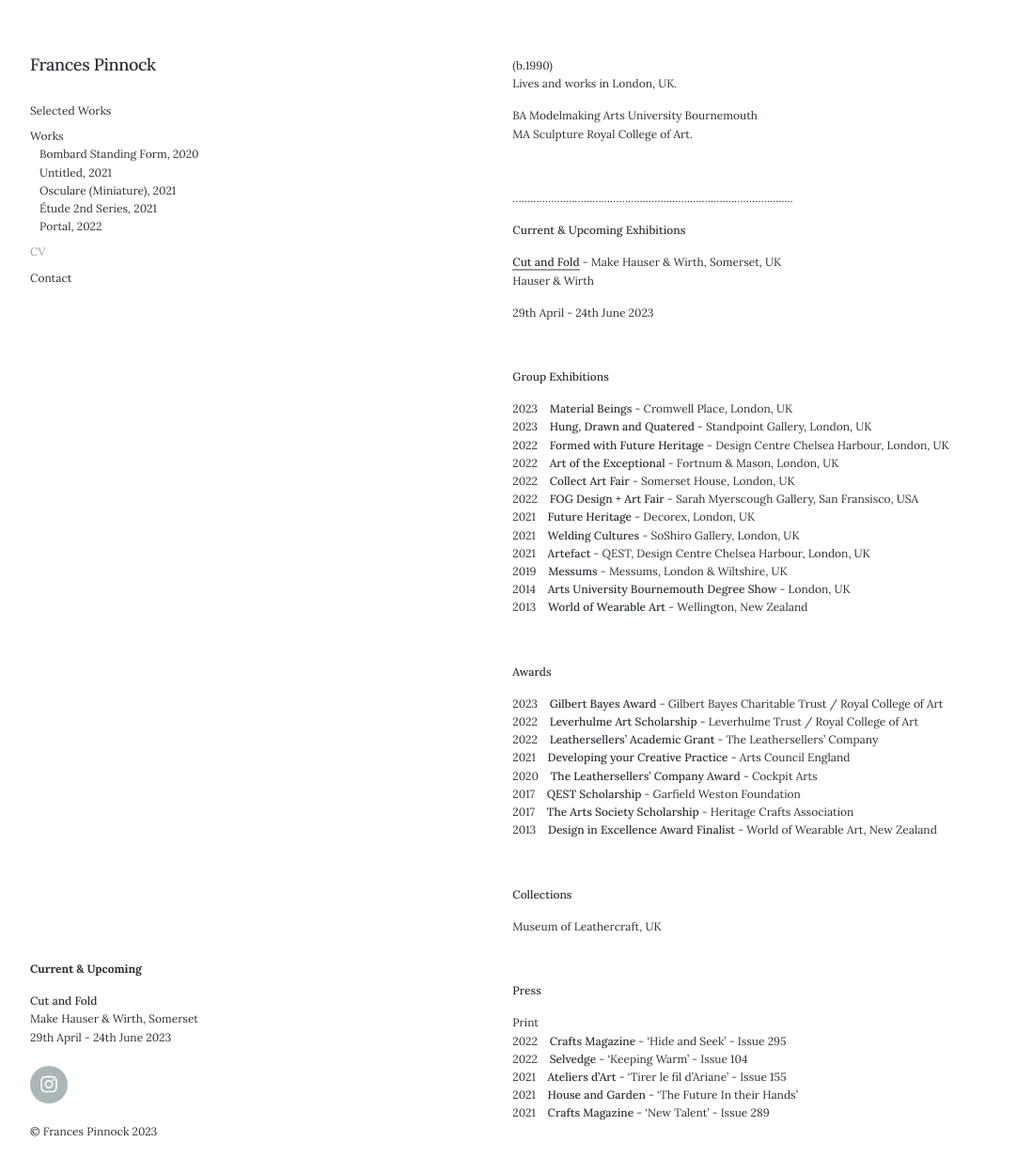
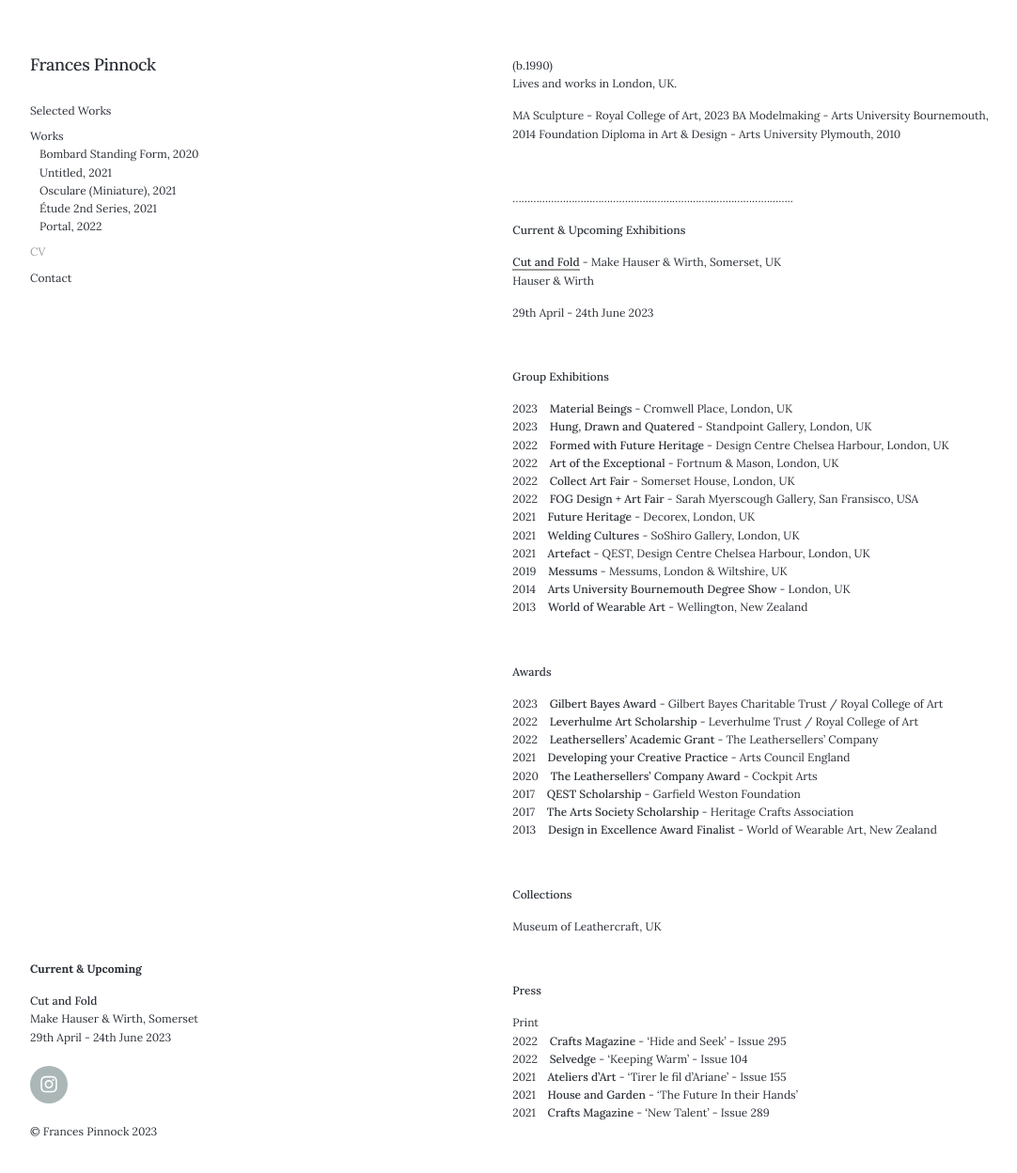
Before and after one commit to francespinnock/francespinnock.github.io, a Jekyll site: the page built from _pages/cv.md, in a window 1280 px wide and 1253 px high. Shown: the top 1248 px of the window at 94% size, without its empty margins (28-1110 px from the left). Built offline with Jekyll 4.4.1, drawn with Linux system fonts in a browser that asks for light colours; nearby versions of some CDN libraries.

Commit message:
Update cv.md

```diff
--- a/_pages/cv.md
+++ b/_pages/cv.md
@@ -7,8 +7,10 @@ description: About Frances Pinnock
 (b.1990)
 Lives and works in London, UK.
 
-BA Modelmaking Arts University Bournemouth
-MA Sculpture Royal College of Art.
+
+MA Sculpture - Royal College of Art, 2023
+BA Modelmaking - Arts University Bournemouth, 2014
+Foundation Diploma in Art & Design - Arts University Plymouth, 2010
 
 
 
```
